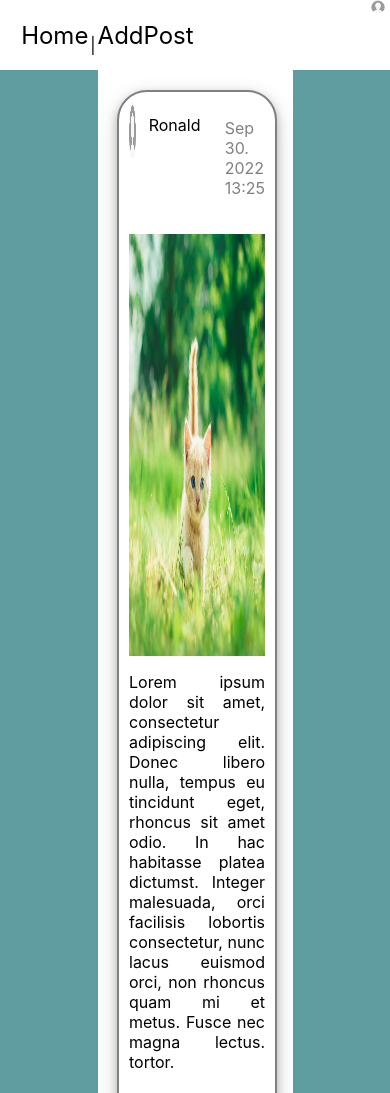
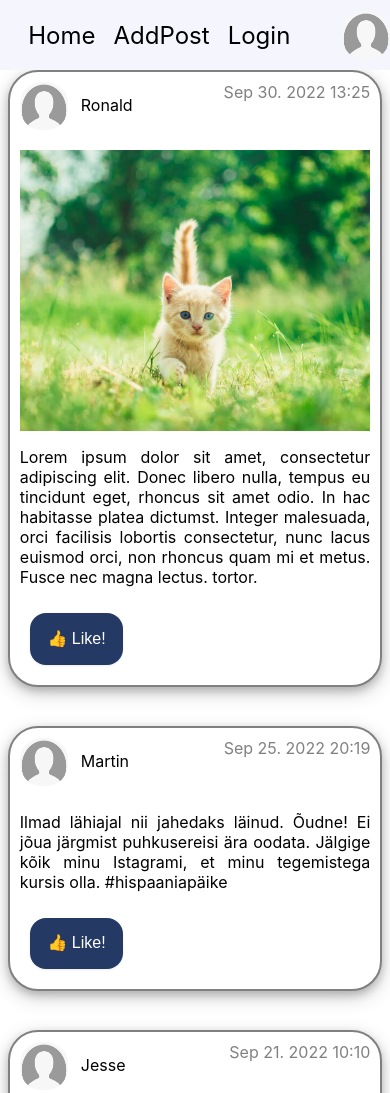
Before and after one commit to mihhailmihhailov/WebDevelopment2022-GroupAP, a plain HTML site: page index.html in a window 390 px wide. Shown: the top 1093 px of the page. Drawn offline with Linux system fonts and the light colour scheme.

Commit message:
Finished adding responsive design to index.html and added the required selectors to .css files.

```diff
--- a/index.html
+++ b/index.html
@@ -13,8 +13,8 @@
         <header class="header">
             <div class="home-add-div">
                 <a href="index.html">Home</a>
-                <p>|</p>
                 <a href="addPost.html">AddPost</a>
+                <a href="login.html">Login</a>
             </div>
             <div class="user">
                 <img src="Images/user.png" id="profilePic" alt="user">
@@ -36,7 +36,7 @@
                             euismod orci, non rhoncus quam mi et metus. Fusce nec magna lectus. tortor.
                         </p>
                         <div class="like-div">
-                            <button class="like" type="button">Like!</button>
+                            <button class="like" type="button">👍 Like!</button>
                         </div>
                     </div>
                 </article>
@@ -51,7 +51,7 @@
                     <div class="post-lower">
                         <p>Ilmad lähiajal nii jahedaks läinud. Õudne! Ei jõua järgmist puhkusereisi ära oodata.
                         Jälgige kõik minu Istagrami, et minu tegemistega kursis olla. #hispaaniapäike</p>
-                        <button class="like" type="button">Like!</button>
+                        <button class="like" type="button">👍 Like!</button>
                     </div>
                 </article>
                 <article class="post">
@@ -70,7 +70,7 @@
                         catch can, custom wire harness, Hondata S300 V3 on P28.</p>
                         <p>Car running on 0.8 bars of boost and producing 205hp on D16 vtec engine. S20 gearbox.</p>
                         <p>Price is set at 5000€. No negotiation!</p>
-                        <button class="like" type="button">Like!</button>
+                        <button class="like" type="button">👍 Like!</button>
                     </div>
                 </article>
                 <article class="post">
@@ -85,7 +85,7 @@
                         <p>Kas keegi teab kedagi, või teab kedagi, kes teab kedagi, kes saaks hakkama jalgratta remondiga?
                         Eile sõites viskas rattalt keti maha ja tõmbas hammasratta kõveraks. Enam ei hakka kett ilusasti
                         peal jooksma. Võtke minuga ühendust!</p>
-                        <button class="like" type="button">Like!</button>
+                        <button class="like" type="button">👍 Like!</button>
                     </div>
                 </article>
                 <article class="post">
@@ -101,11 +101,15 @@
                         <p>Our fast food chain is hiring! We are looking for people with high stress tolerance and fast
                         hands. If you think you can manage this, then please send your CV to my email adress mark@hmail.com</p>
                         <p>Previous cooking experience is not needed. Pay 7€/h + bonuses.</p>
-                        <button class="like" type="button">Like!</button>
+                        <button class="like" type="button">👍 Like!</button>
                     </div>
                 </article>
             </div>
         </div>
+        <footer>
+            <p>Copyright 2022 Team AP</p>
+            <p>All Rights Reserved</p>
+        </footer>
     </div>
 </body>
 
--- a/logstyle.css
+++ b/logstyle.css
@@ -17,24 +17,68 @@ body {
 }
 
 @media screen and (max-width: 767px) {
-    .box {width: 80%; height: 90%}
+    .box {width: 80%; height: 90%; margin: 25% auto 10% auto;}
 
 }
 
 @media screen and (min-width: 768px) {
-    .box {width: 25%; height: 70%}
+    .box {width: 25%; height: 70%; margin: 10% auto 10% auto;}
 }
 
- :root {
+.header {
+    top: 0;
+    margin: 0;
+    height: 70px;
+    width: 100%;
+    background-color: #F4F5FD;
+    display: flex;
+    overflow: auto;
+    justify-content: space-between;
+    position: fixed;
+}
+
+.home-add-div {
+    padding: 1.2rem;
+    display: flex;
+    justify-content: space-between;
+}
+
+.home-add-div a {
+    margin: 2% 4% 2% 4% ;
+    font-size: 1.5rem;
+    color: black;
+    text-decoration: none;
+    align-self: center;
+}
+
+.home-add-div a:hover{
+    color: hotpink;
+    background-color: #bdbdbd;
+    text-decoration: underline;
+}
+
+.home-add-div a:visited{
+    text-decoration: none;
+}
+
+.user {
+    display: flex;
+}
+
+.user img {
+    height: 3rem;
+    width: 3rem;
+    border-radius: 45%;
+    align-self: center;
+}
+
+:root {
     --gradient: linear-gradient(90deg, #8360c3, #2ebf91);
 }
 
 .box {
     background-color: #F4F5FD;
     text-align: center;
-    margin: auto;
-    margin-top: 10%;
-    margin-bottom: 10%;
     padding: 5%;
     border: 0;
     box-shadow: rgba(0, 0, 0, 0.16) 0px 3px 6px, rgba(0, 0, 0, 0.23) 0px 3px 6px;
--- a/style.css
+++ b/style.css
@@ -1,4 +1,3 @@
-
 html,
 body {
     margin: 0;
@@ -12,13 +11,16 @@ body {
 }
 
 @media screen and (max-width: 767px) {
-    .box {width: 80%; height: 90%}
+    .box {width: 60%; height: 90%}
+    .content {margin: 0; width: 100%;}
+    .button {width: 40%;}
     #fileSelect {width: 95%}
-
 }
 
 @media screen and (min-width: 768px) {
     .box {width: 60%; height: 40%}
+    .content {margin-left: 25%; width: 40%; padding: 5%; box-shadow: 0 1rem 3rem 0 #1e293b}
+    .button {width: 25%}
     #fileSelect {width: 40%}
 }
 
@@ -28,16 +30,10 @@ label {
     padding-right: 10px;
 }
 
-textarea {
-    display: block;
-}
-
 .box {
     background-color: #F4F5FD;
     text-align: center;
-    margin: auto;
-    margin-top: 10%;
-    margin-bottom: 10%;
+    margin: 10% auto;
     padding: 5%;
     border: 0;
     box-shadow: rgba(0, 0, 0, 0.16) 0px 3px 6px, rgba(0, 0, 0, 0.23) 0px 3px 6px;
@@ -49,7 +45,7 @@ textarea {
     margin: 0;
     height: 70px;
     width: 100%;
-    background-color: white;
+    background-color: #F4F5FD;
     display: flex;
     overflow: auto;
     justify-content: space-between;
@@ -65,7 +61,6 @@ textarea {
 }
 
 .button{
-    width: 25%;
     background-color: #243963;
     border: 0 groove #9FA6CD;
     border-radius: 1rem;
@@ -76,63 +71,70 @@ textarea {
     margin: 0.75rem 1rem 1.5rem;
 }
 
+.button:hover {
+    background-color: #1e293b;
+}
+
+label + .button {
+    background-color: #47179a;
+}
+
+label + .button:hover {
+    background-color: #200549;
+}
+
 #fileSelect {
     margin: 2rem 1rem 2rem;
 }
 
 .home-add-div {
-    width: 10%;
     padding: 1.2rem;
     display: flex;
     justify-content: space-between;
 }
 
-.home-add-div a{
-    margin: 5%;
+.home-add-div a {
+    margin: 2% 4% 2% 4% ;
     font-size: 1.5rem;
     color: black;
     text-decoration: none;
+    align-self: center;
+}
 
-}
 .home-add-div a:hover{
     color: hotpink;
+    background-color: #bdbdbd;
     text-decoration: underline;
+}
 
-}
 .home-add-div a:visited{
     text-decoration: none;
-
 }
 
-.name-avatar-div img {
-    width: 30px;
-    height: 30px;
-}
-
-.name-avatar-div {
+.user {
     display: flex;
 }
 
-.user {
-    width: 5%;
-    height: 5%;
-}
-
 .user img {
-    width: 75%;
+    height: 3rem;
+    width: 3rem;
     border-radius: 45%;
+    align-self: center;
 }
 
 .content {
-    margin-left: 25%;
-    width: 40%;
-    padding: 5%;
     background-color: white;
 }
 
-.post-lower img {
-    width: 100%;
-    height: 50%;
+.posts > .post {
+    display: block;
+    width: 95%;
+    margin-left: 2%;
+    margin-bottom: 10%;
+    background-color: white;
+    border: 2px solid gray;
+    border-radius: 30px;
+    box-shadow: 0 4px 8px 0 rgba(0, 0, 0, 0.2), 0 6px 20px 0 rgba(0, 0, 0, 0.19);
 }
 
 .post-header {
@@ -142,12 +144,21 @@ textarea {
 }
 
 .post-header p {
+    margin: 0;
     color: gray;
 }
 
+.post-lower img {
+    width: 100%
+}
+
+.name-avatar-div {
+    display: flex;
+}
+
 .name-avatar-div img {
-    width: 7%;
-    height: 50%;
+    height: 3rem;
+    width: 3rem;
     border-radius: 45%;
 }
 
@@ -156,18 +167,7 @@ textarea {
     color: black;
 }
 
-.post {
-    width: 100%;
-    margin-bottom: 10%;
-    background-color: white;
-    border: 2px solid gray;
-    border-radius: 30px;
-    box-shadow: 0 4px 8px 0 rgba(0, 0, 0, 0.2), 0 6px 20px 0 rgba(0, 0, 0, 0.19);
-}
-
 .like {
-    width: 15%;
-    height: 5%;
     background-color: #243963;
     border: 0 groove #9FA6CD;
     border-radius: 1rem;
@@ -197,5 +197,15 @@ textarea {
 }
 
 textarea {
+    display: block;
     resize: none;
 }
+
+header ~ footer {
+    border-radius: 2rem 2rem 0 0;
+    padding-left: 2%;
+    padding-right: 2%;
+    background-color: #F4F5FD;
+    display: flex;
+    justify-content: space-between;
+}
```
Also changed, not shown: addPost.html (+3 -0 lines), login.html (+8 -0 lines).
